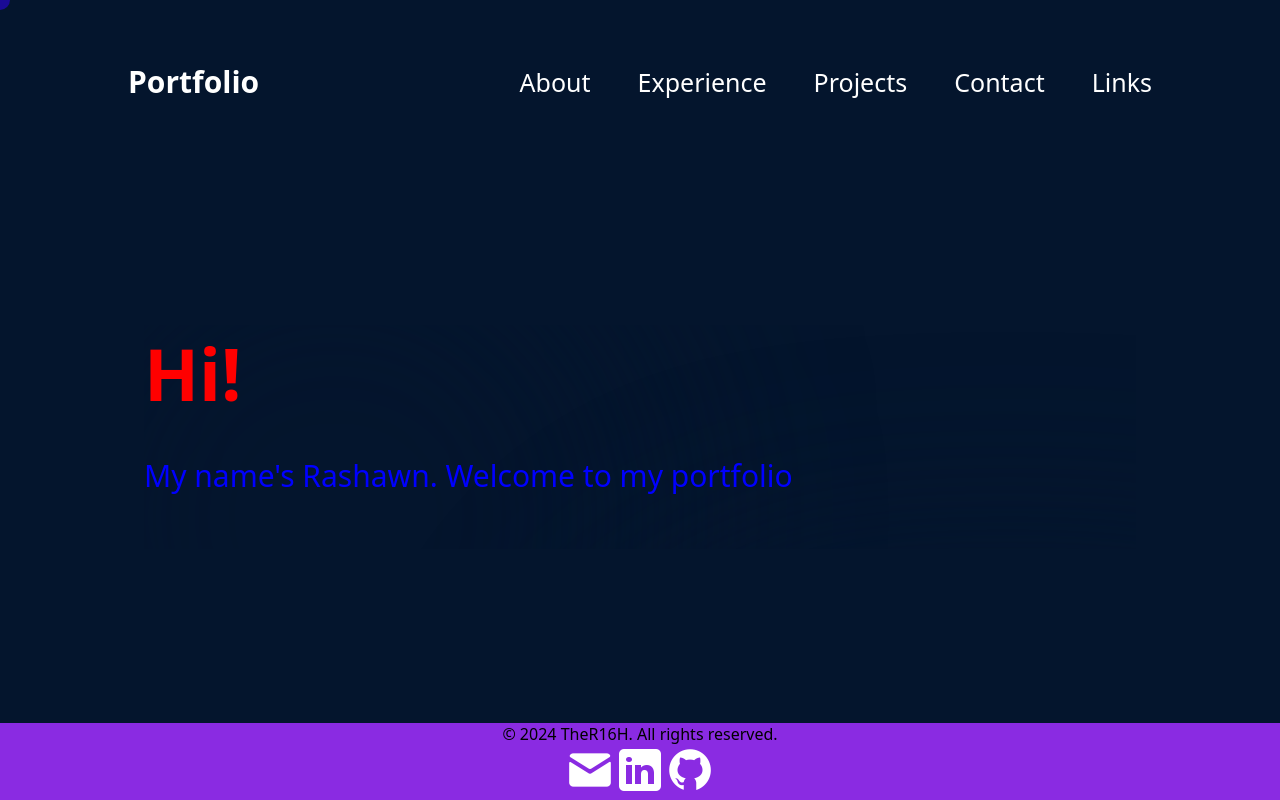
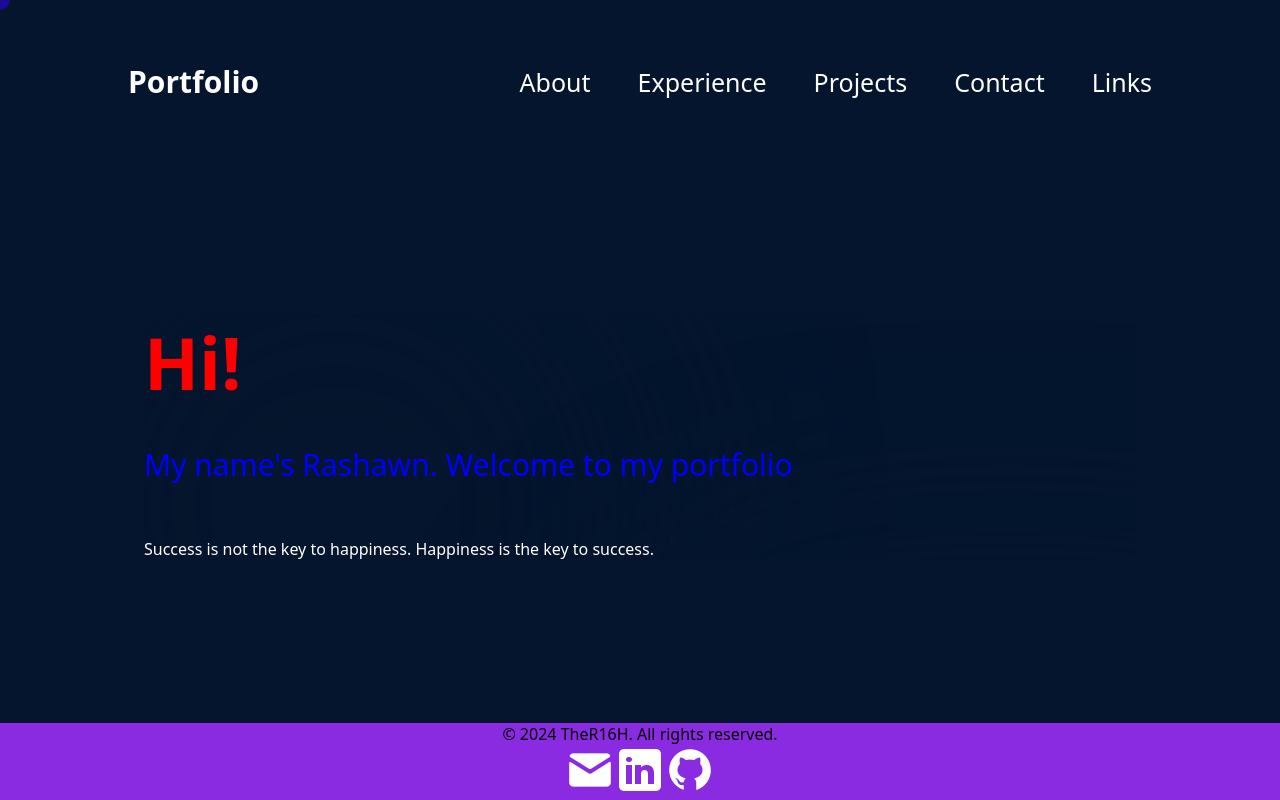
Before and after one commit to TheR16H/folio, a React (Vite) app: page / in a window 1280 px wide. Built offline with nearby package versions, Linux system fonts and the light colour scheme.

Commit message:
Trying something new i think is cool

```diff
--- a/src/components/About/about.jsx
+++ b/src/components/About/about.jsx
@@ -40,7 +40,7 @@ export const About = () => {
               <h3>History</h3>
               <p>
               Since starting on my full stack journey i picked up a variety of skills, in my freetime i tend to dive into various topics of research always advancing my extensive knowlege on all things
-              full stack and have a few passion projects planned to be released soon!
+              full stack.
               </p>
             </div>
           </li>
--- a/src/components/landingpage/land.jsx
+++ b/src/components/landingpage/land.jsx
@@ -1,13 +1,17 @@
 import React from "react";
 import styles from "./landing.module.css";
+import quotes from "../../data/quotes";
 
 export const Land = () => {
+  const randomQuote = quotes[Math.floor(Math.random() * quotes.length)];
+
   return (
     <section className={styles.container}>
       <div className={styles.content}>
         <h1 className={styles.title}>Hi!</h1>
         <p className={styles.description}>
          My name's Rashawn. Welcome to my portfolio</p>
+         <p className={styles.quote}>{randomQuote}</p>
       </div>
       <div className={styles.topBlur} />
       <div className={styles.bottomBlur} />
--- /dev/null
+++ b/src/data/quotes.js
@@ -0,0 +1,9 @@
+const quotes = [
+  "The best way to predict the future is to create it.",
+  "Success is not the key to happiness. Happiness is the key to success.",
+  "Believe you can and you're halfway there.",
+  "Act as if what you do makes a difference. It does.",
+  "What lies behind us and what lies before us are tiny matters compared to what lies within us."
+];
+
+export default quotes;
```
Also changed, not shown: 1 other file (tests, documents, lock files or other folders).
